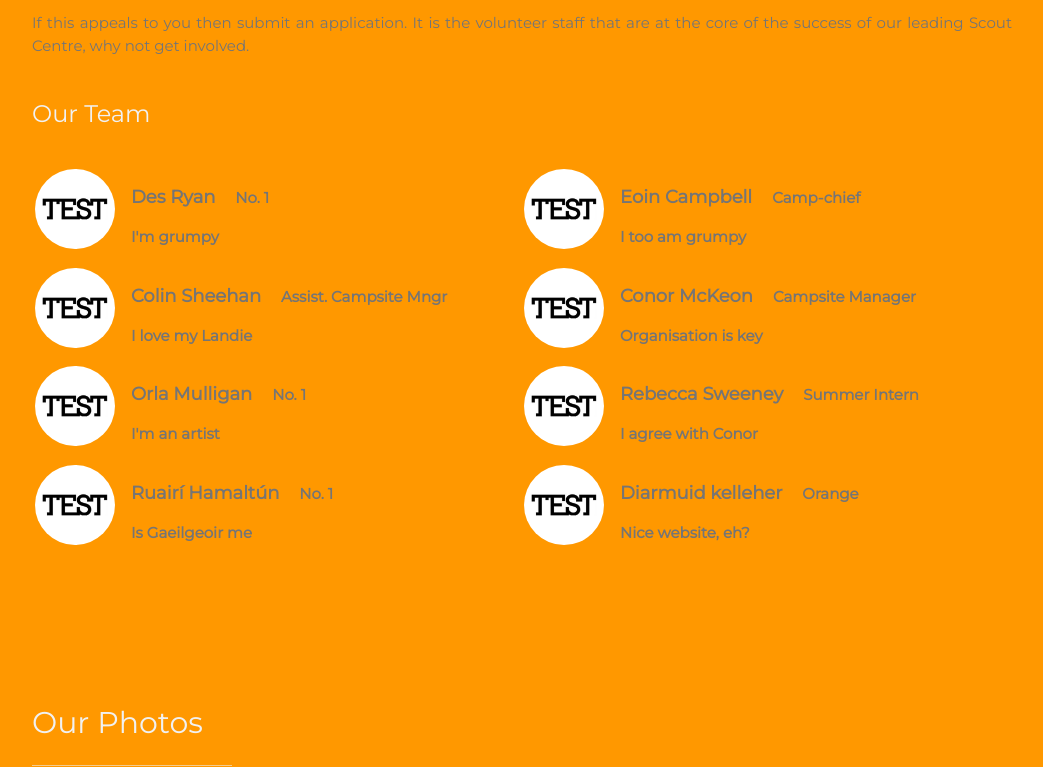
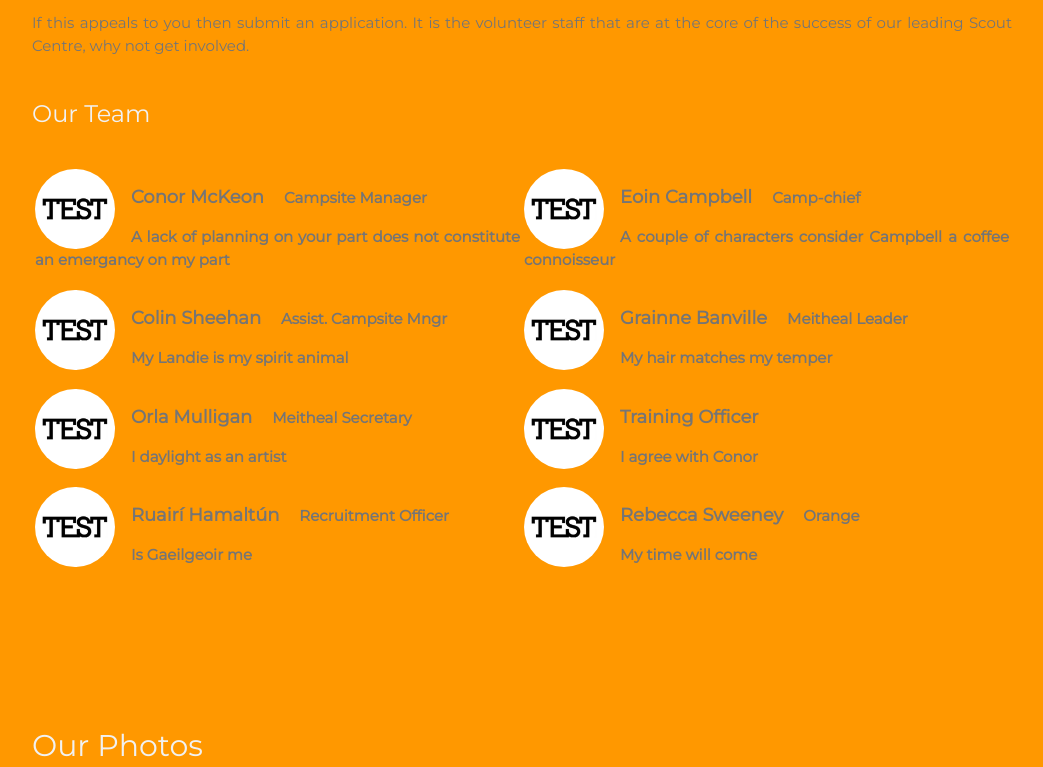
Before and after one commit to meitheal/meitheal.github.io, a plain HTML site: page index.html in a window 1280 px wide. Shown: the part 1353-2120 px from the top of the page, without its empty margins (178-1221 px from the left). Drawn offline with Linux system fonts and the light colour scheme.

Commit message:
Update index.html

```diff
--- a/index.html
+++ b/index.html
@@ -42,7 +42,7 @@ body, h1,h2,h3,h4,h5,h6 {font-family: "Montserrat", sans-serif}
   </a>
     <a class="w3-padding-large w3-hover-orange" href="https://docs.google.com/forms/d/e/1FAIpQLSeeNNSbOvHEF0-4jJQ7DlvOUwN-eJZ-4kLVusLoQpFmRCCd4Q/viewform">
     <i class="fa fa-user-plus w3-xxlarge"></i>
-    <p>APPLY TO STAFF</p>
+    <p>APPLY TO STAFF/WORK-CREW</p>
   </a>
     </a>
     <a class="w3-padding-large w3-hover-orange" href="https://meitheal.github.io/schedule.html">
@@ -89,49 +89,49 @@ body, h1,h2,h3,h4,h5,h6 {font-family: "Montserrat", sans-serif}
   <tr>
     <th>
         <img src="Media/test_1.jpg" alt="Avatar" class="w3-left w3-circle w3-margin-right" style="width:80px">
-        <p><span class="w3-large w3-margin-right">Des Ryan</span> No. 1</p>
-        <p>I'm grumpy</p>
+        <p><span class="w3-large w3-margin-right">Conor McKeon</span> Campsite Manager</p>
+        <p>A lack of planning on your part does not constitute an emergancy on my part</p>
     </th>
     <th>
         <img src="Media/test_1.jpg" alt="Avatar" class="w3-left w3-circle w3-margin-right" style="width:80px">
         <p><span class="w3-large w3-margin-right">Eoin Campbell</span> Camp-chief</p>
-        <p>I too am grumpy</p>
+        <p>A couple of characters consider Campbell a coffee connoisseur</p>
     </th>
   </tr>
   <tr>
     <th>
         <img src="Media/test_1.jpg" alt="Avatar" class="w3-left w3-circle w3-margin-right" style="width:80px">
         <p><span class="w3-large w3-margin-right">Colin Sheehan</span> Assist. Campsite Mngr</p>
-        <p>I love my Landie</p>
+        <p>My Landie is my spirit animal</p>
     </th>
     <th>
         <img src="Media/test_1.jpg" alt="Avatar" class="w3-left w3-circle w3-margin-right" style="width:80px">
-        <p><span class="w3-large w3-margin-right">Conor McKeon</span> Campsite Manager</p>
-        <p>Organisation is key</p>
+        <p><span class="w3-large w3-margin-right">Grainne Banville</span> Meitheal Leader</p>
+        <p>My hair matches my temper</p>
     </th>
   </tr>
   <tr>
     <th>
         <img src="Media/test_1.jpg" alt="Avatar" class="w3-left w3-circle w3-margin-right" style="width:80px">
-        <p><span class="w3-large w3-margin-right">Orla Mulligan</span> No. 1</p>
-        <p>I'm an artist</p>
+        <p><span class="w3-large w3-margin-right">Orla Mulligan</span> Meitheal Secretary</p>
+        <p>I daylight as an artist</p>
     </th>
     <th>
         <img src="Media/test_1.jpg" alt="Avatar" class="w3-left w3-circle w3-margin-right" style="width:80px">
-        <p><span class="w3-large w3-margin-right">Rebecca Sweeney</span> Summer Intern</p>
+        <p><span class="w3-large w3-margin-right"Diarmuid Kelleher</span> Training Officer</p>
         <p>I agree with Conor</p>
     </th>
   </tr>
     <tr>
     <th>
         <img src="Media/test_1.jpg" alt="Avatar" class="w3-left w3-circle w3-margin-right" style="width:80px">
-        <p><span class="w3-large w3-margin-right">Ruairí Hamaltún</span> No. 1</p>
+        <p><span class="w3-large w3-margin-right">Ruairí Hamaltún</span> Recruitment Officer</p>
         <p>Is Gaeilgeoir me</p>
     </th>
     <th>
         <img src="Media/test_1.jpg" alt="Avatar" class="w3-left w3-circle w3-margin-right" style="width:80px">
-        <p><span class="w3-large w3-margin-right">Diarmuid kelleher</span> Orange</p>
-        <p>Nice website, eh?</p>
+        <p><span class="w3-large w3-margin-right">Rebecca Sweeney</span> Orange</p>
+        <p>My time will come</p>
     </th>
   </tr>
  </table>
```
